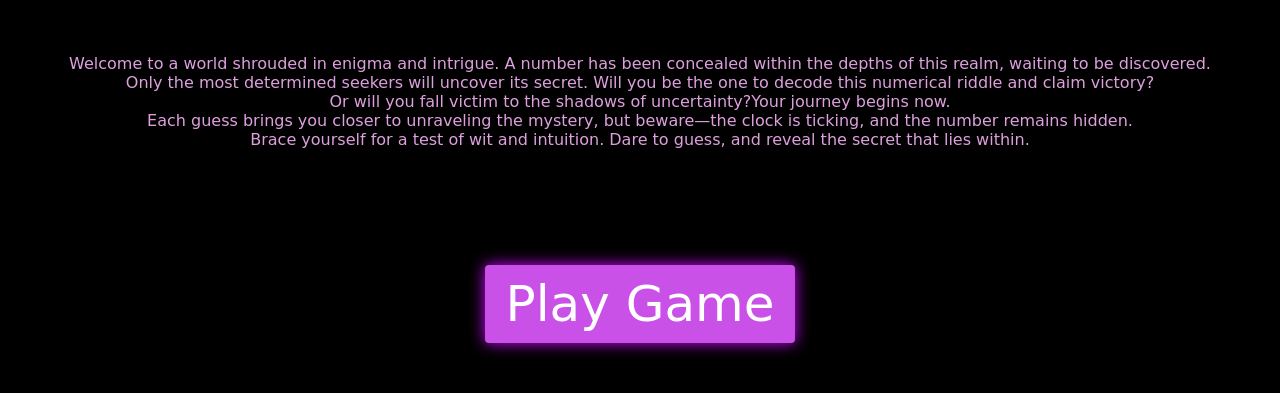
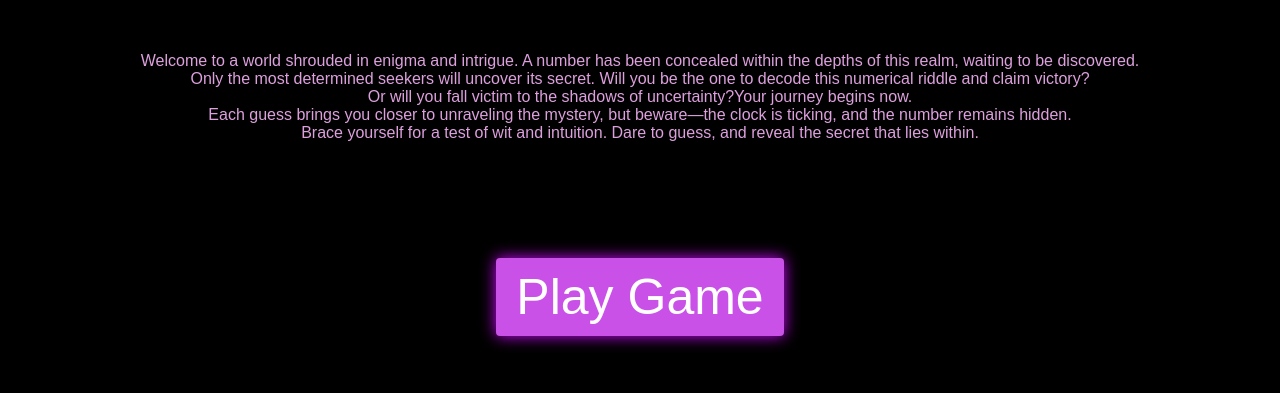
Before and after one commit to ShireenKachroo/Mysterious-Number, a plain HTML site: page index.html in a window 1280 px wide. Shown: the part 101-494 px from the top of the page. Drawn offline with Linux system fonts and the light colour scheme.

Commit message:
Update styles.css

```diff
--- a/styles.css
+++ b/styles.css
@@ -1,7 +1,7 @@
 body {
     background-color: #000000;
     color: #E0E0E0;
-    font-family: cursive, Arial, sans-serif;
+    font-family: Arial, Helvetica, sans-serif;
     margin: 0;
     padding: 20px;
     display: flex;
@@ -41,7 +41,7 @@ button {
     color: #FFFFFF;
     cursor: pointer;
     font-size: 50px;
-	font-family:cursive;
+    font-family: Arial, Helvetica, sans-serif;
     box-shadow: 0 0 15px #ce09ff;
 }
 
```
